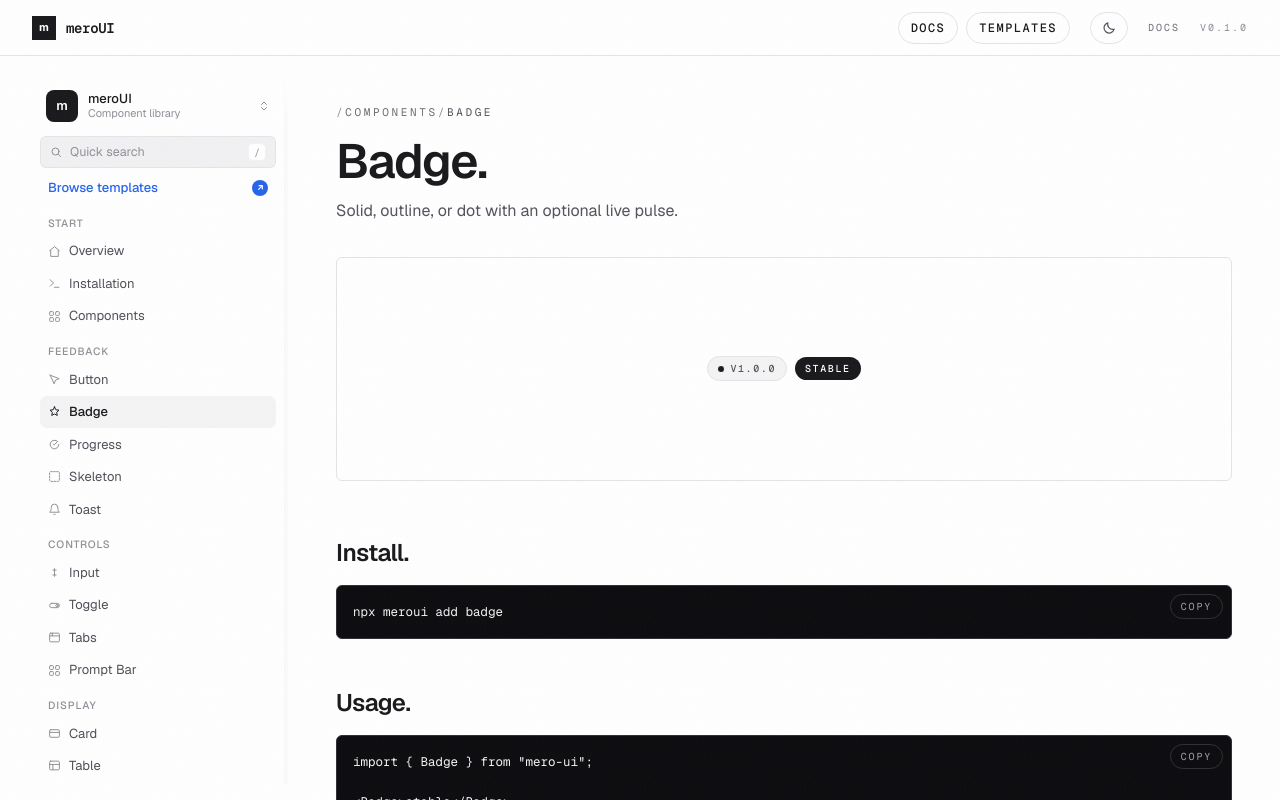
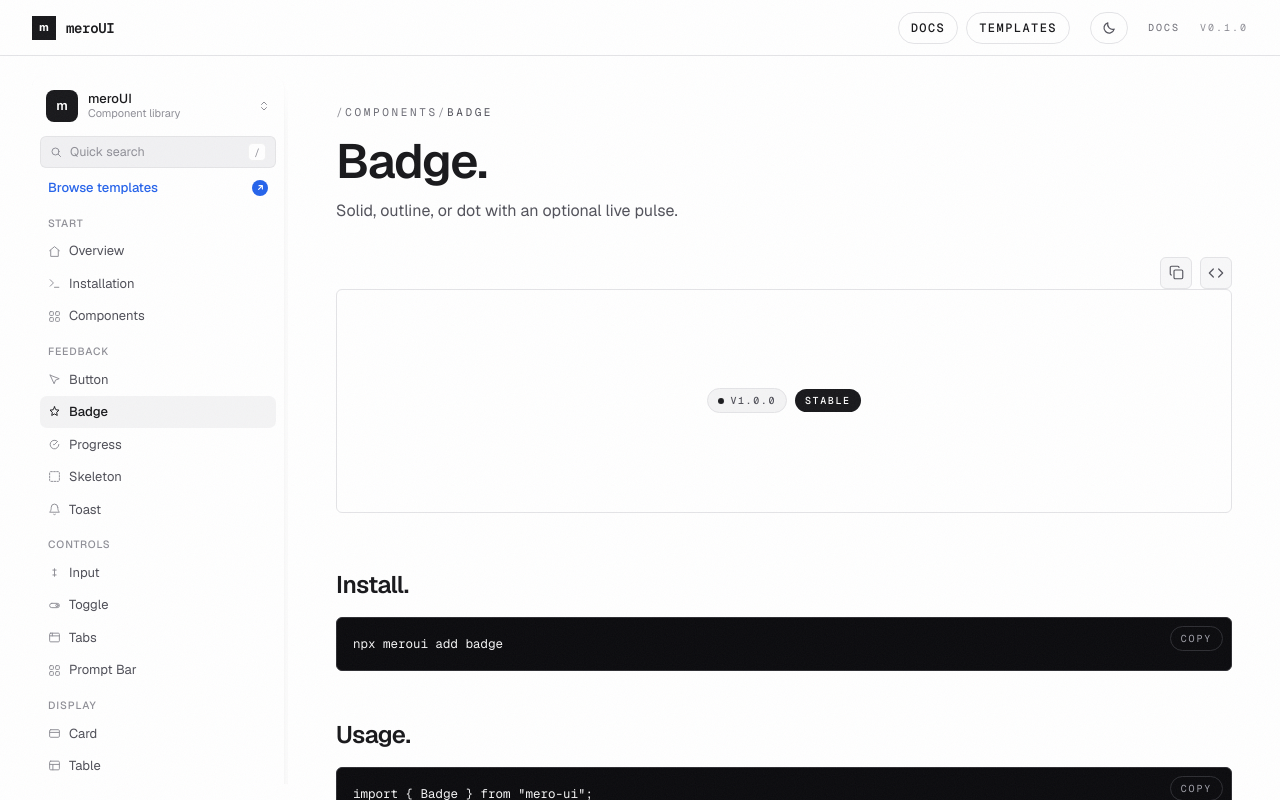
Before and after one commit to shivraj598/meroUI, a Next.js app: page /components/badge in a window 1280 px wide. Shown: the top 800 px of the page. Built offline with nearby package versions, Linux system fonts and the light colour scheme; what glimm would draw is missing.

Commit message:
feat: enhance ComponentPage with live preview and source code integration

```diff
--- a/src/app/(docs)/components/[slug]/page.tsx
+++ b/src/app/(docs)/components/[slug]/page.tsx
@@ -5,6 +5,8 @@ import { ALL_COMPONENTS } from "@/components/docs/nav";
 import { COMPONENT_DOCS } from "@/components/docs/componentDocs";
 import { ComponentPreview } from "@/components/docs/ComponentPreview";
 import { CopyBlock } from "@/components/docs/CopyBlock";
+import { ComponentToolbar } from "@/components/docs/ComponentToolbar";
+import { getComponentSource } from "@/lib/componentSource";
 
 type PageProps = {
   params: Promise<{ slug: string }>;
@@ -52,10 +54,18 @@ export default async function ComponentPage({ params }: PageProps) {
         {item.blurb}
       </p>
 
-      {/* live preview */}
-      <div className="mt-8 flex h-56 items-center justify-center rounded-md border border-line bg-canvas/40 p-8">
-        <ComponentPreview slug={item.slug} />
-      </div>
+      {/* live preview + source */}
+      <ComponentToolbar source={getComponentSource(slug) ?? ""}>
+        <div
+          className={
+            item.slug === "prompt-bar"
+              ? "flex min-h-[28rem] items-center justify-center rounded-md border border-line bg-canvas/40 p-8"
+              : "flex h-56 items-center justify-center rounded-md border border-line bg-canvas/40 p-8"
+          }
+        >
+          <ComponentPreview slug={item.slug} />
+        </div>
+      </ComponentToolbar>
 
       {/* install */}
       <h2 className="mt-14 text-2xl font-semibold tracking-tight">Install.</h2>
```
